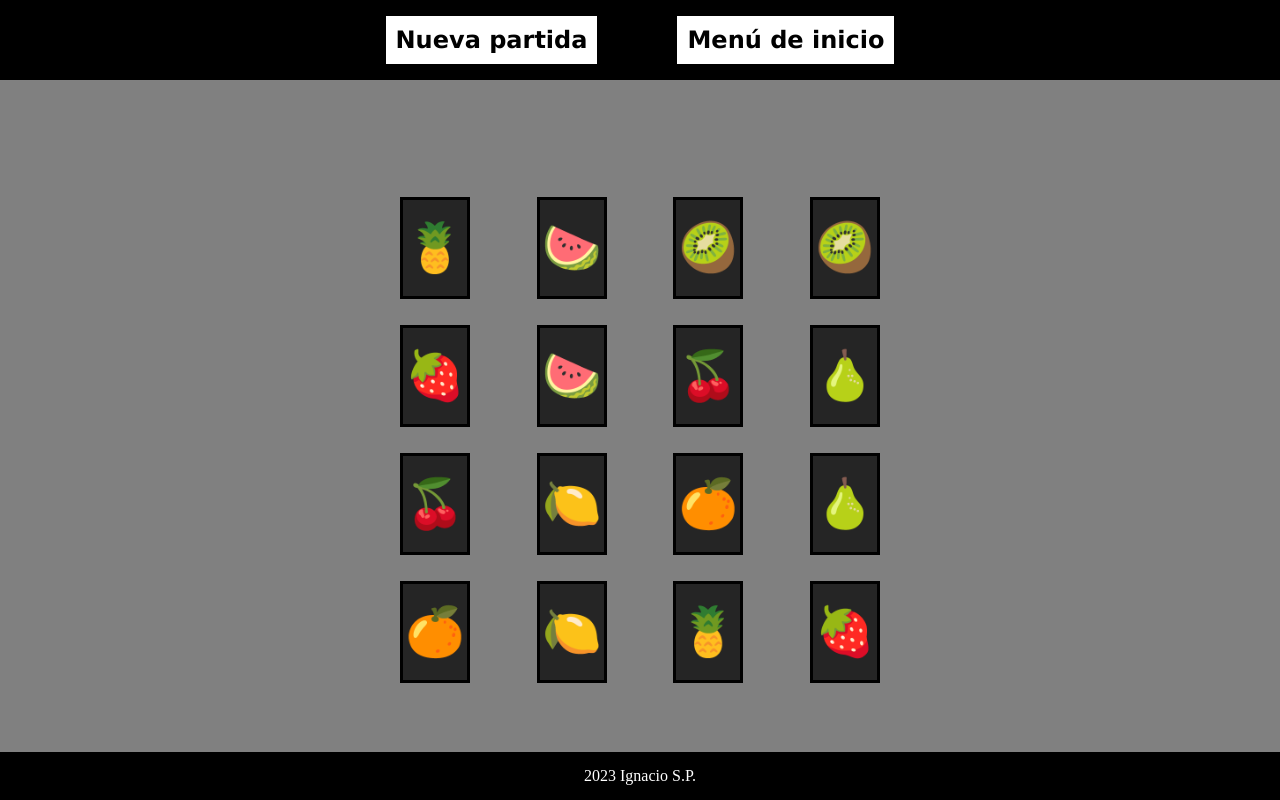
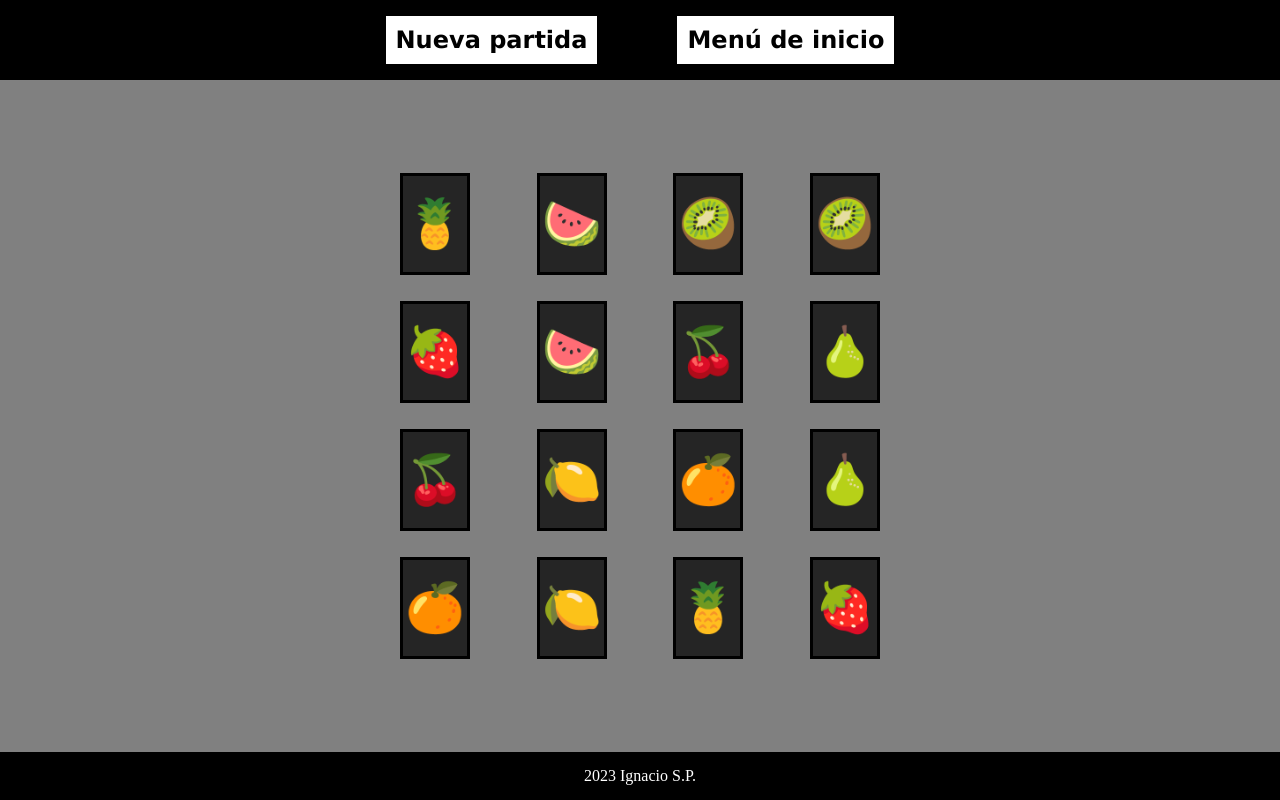
Before and after one commit to Nachosprada/fruticartas.github.io, a plain HTML site: page pages/facil.html in a window 1280 px wide. Drawn offline with Linux system fonts and the light colour scheme.

Commit message:
Update style-facil.css

```diff
--- a/styles/style-facil.css
+++ b/styles/style-facil.css
@@ -58,7 +58,7 @@ main {
 }
 
 .tablero {
-    margin-top:3rem;
+    margin:3rem;
     display: flex;
     flex-direction: column;
     justify-content: space-between;
```
